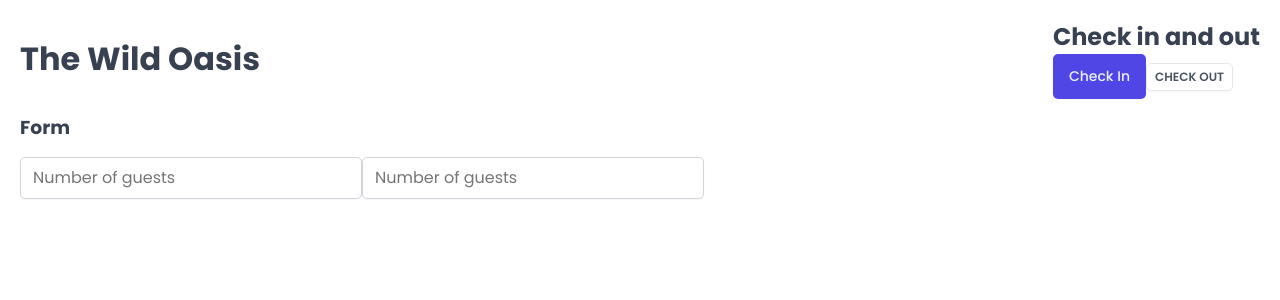
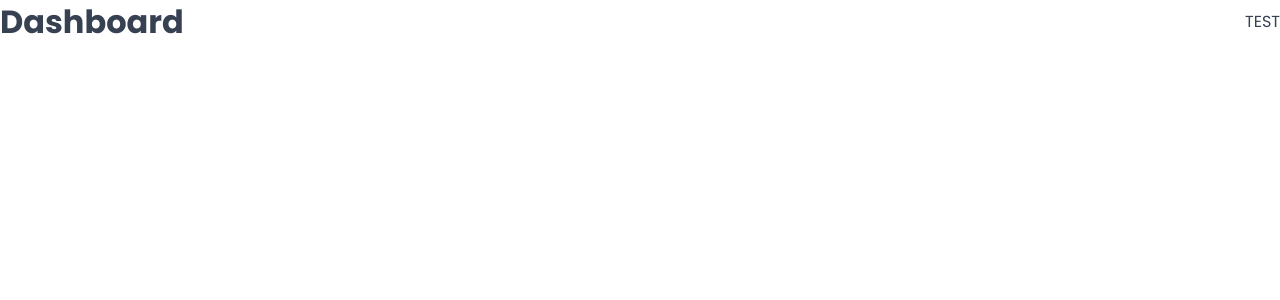
Before and after one commit to Art-Luzrab/WildOasisProject, a React (Vite) app: page /dashboard in a window 1280 px wide. Shown: the top 300 px of the page. Built offline with nearby package versions, Linux system fonts and the light colour scheme; a web font is replaced by a local one.

Commit message:
building the apps layout

```diff
--- a/package.json
+++ b/package.json
@@ -13,6 +13,7 @@
     "eslint-config-react-app": "^7.0.1",
     "react": "^18.2.0",
     "react-dom": "^18.2.0",
+    "react-router-dom": "^6.30.6",
     "styled-components": "^6.5.3",
     "vite-plugin-eslint": "^1.8.1"
   },
--- a/src/App.jsx
+++ b/src/App.jsx
@@ -1,52 +1,30 @@
-import styled from "styled-components"
 import GlobalStyles from "./styles/GlobalStyles"
-import Button from "./ui/Button"
-import Input from "./ui/Input"
-import Heading from "./ui/Heading"
-import Row from "./ui/Row"
-
-const StyledApp = styled.div`
-  /* background-color: */
-  padding: 20px;
-`
-
+import { BrowserRouter, Navigate, Route, Routes } from "react-router-dom"
+import Dashboard from "./pages/Dashboard"
+import Bookings from "./pages/Bookings"
+import Cabins from "./pages/Cabins"
+import Users from "./pages/Users"
+import Account from "./pages/Account"
+import PageNotFound from "./pages/PageNotFound"
+import Settings from "./pages/Settings"
+import Login from "./pages/Login"
 function App() {
   return (
     <>
       <GlobalStyles />
-      <StyledApp>
-        <Row>
-          <Row type="horizontal">
-            <Heading as="h1">The Wild Oasis</Heading>
-
-            <div>
-              <Heading as="h2">Check in and out</Heading>
-              <Button
-                variation="primary"
-                size="medium"
-                onClick={() => alert("Check In")}
-              >
-                Check In
-              </Button>
-              <Button
-                variation="secondary"
-                size="small"
-                onClick={() => alert("Check Out")}
-              >
-                Check Out
-              </Button>
-            </div>
-          </Row>
-
-          <Row type="vertical">
-            <Heading as="h3">Form</Heading>
-            <form>
-              <Input type="number" placeholder="Number of guests"></Input>
-              <Input type="number" placeholder="Number of guests"></Input>
-            </form>
-          </Row>
-        </Row>
-      </StyledApp>
+      <BrowserRouter>
+        <Routes>
+          <Route index element={<Navigate replace to="dashboard" />} />
+          <Route path="dashboard" element={<Dashboard />} />
+          <Route path="bookings" element={<Bookings />} />
+          <Route path="cabins" element={<Cabins />} />
+          <Route path="users" element={<Users />} />
+          <Route path="settings" element={<Settings />} />
+          <Route path="account" element={<Account />} />
+          <Route path="login" element={<Login />} />
+          <Route path="*" element={<PageNotFound />} />
+        </Routes>
+      </BrowserRouter>
     </>
   )
 }
```
Also changed, not shown: 1 other file (tests, documents, lock files or other folders).
